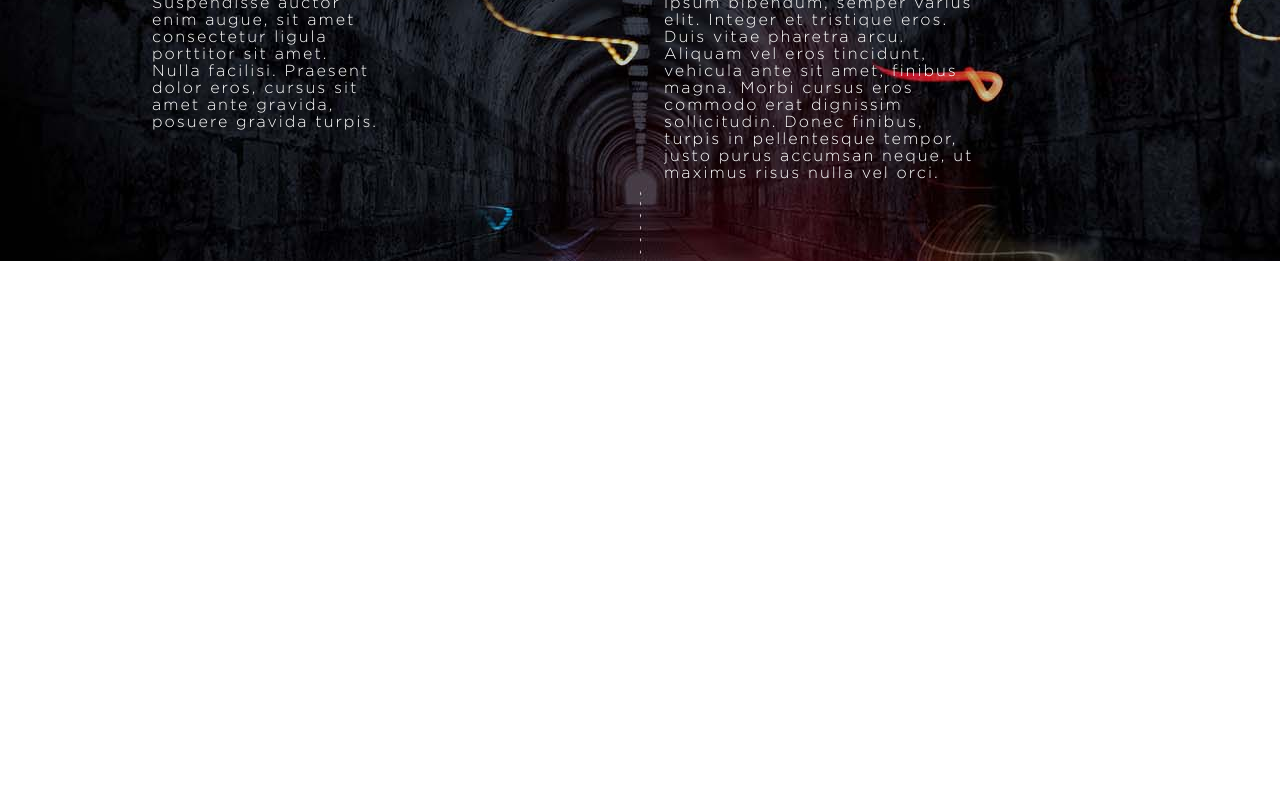
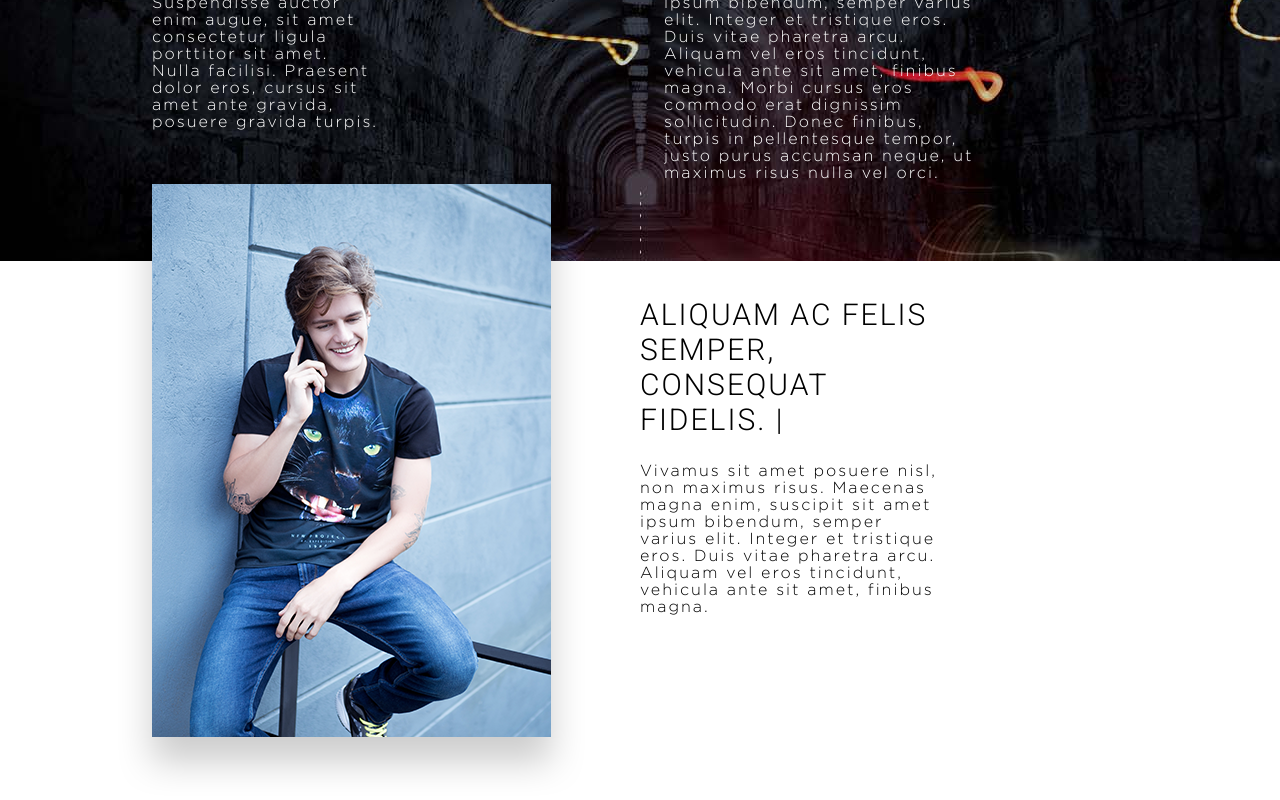
Before and after one commit to crishood/la-marca, a Next.js app: page / in a window 1280 px wide. Shown: the part 1262-2062 px from the top of the page. Before the commit the page ends 1523 px from the top, so only its background shows below. Built offline with nearby package versions, Linux system fonts and the light colour scheme.

Commit message:
Add picture to where section

```diff
--- a/components/Where.js
+++ b/components/Where.js
@@ -1,3 +1,5 @@
+import Image from "next/image";
+import guy from "../assets/img/guy.png";
 const Where = () => {
   return (
     <section className="where">
@@ -30,6 +32,26 @@ const Where = () => {
             </div>
           </div>
         </div>
+        <div className="where-picture">
+          <div className="container">
+            <div className="where-picture-description">
+              <div className="where-picture-frame">
+                <Image src={guy} />
+              </div>
+              <div className="where-picture-text">
+                <h2>Aliquam ac felis semper, consequat fidelis. |</h2>
+
+                <p>
+                  Vivamus sit amet posuere nisl, non maximus risus. Maecenas
+                  magna enim, suscipit sit amet ipsum bibendum, semper varius
+                  elit. Integer et tristique eros. Duis vitae pharetra arcu.
+                  Aliquam vel eros tincidunt, vehicula ante sit amet, finibus
+                  magna.
+                </p>
+              </div>
+            </div>
+          </div>
+        </div>
       </div>
     </section>
   );
--- a/styles/components/Where.scss
+++ b/styles/components/Where.scss
@@ -4,6 +4,14 @@
 
     h2{
         margin-left: 24px;
+        padding-right: 24px;
+        border-right: solid black 3px;
+        width: fit-content;
+    }
+}
+.where-title-2{
+
+    h2{
         padding-right: 24px;
         border-right: solid black 3px;
         width: fit-content;
@@ -39,3 +47,18 @@
     padding: 0 24px 24px 24px;
     width: 70%;
 }
+
+.where-picture-description{
+    padding-top: 12px;
+    display: grid;
+    grid-template-columns: 50% 50%;
+}
+
+.where-picture-frame{
+    margin-top: -19%;
+    margin-left: -2%;
+}
+
+.where-picture-text{
+    width: 60%;
+}
```
Also changed, not shown: assets/img/guy.png (added).
